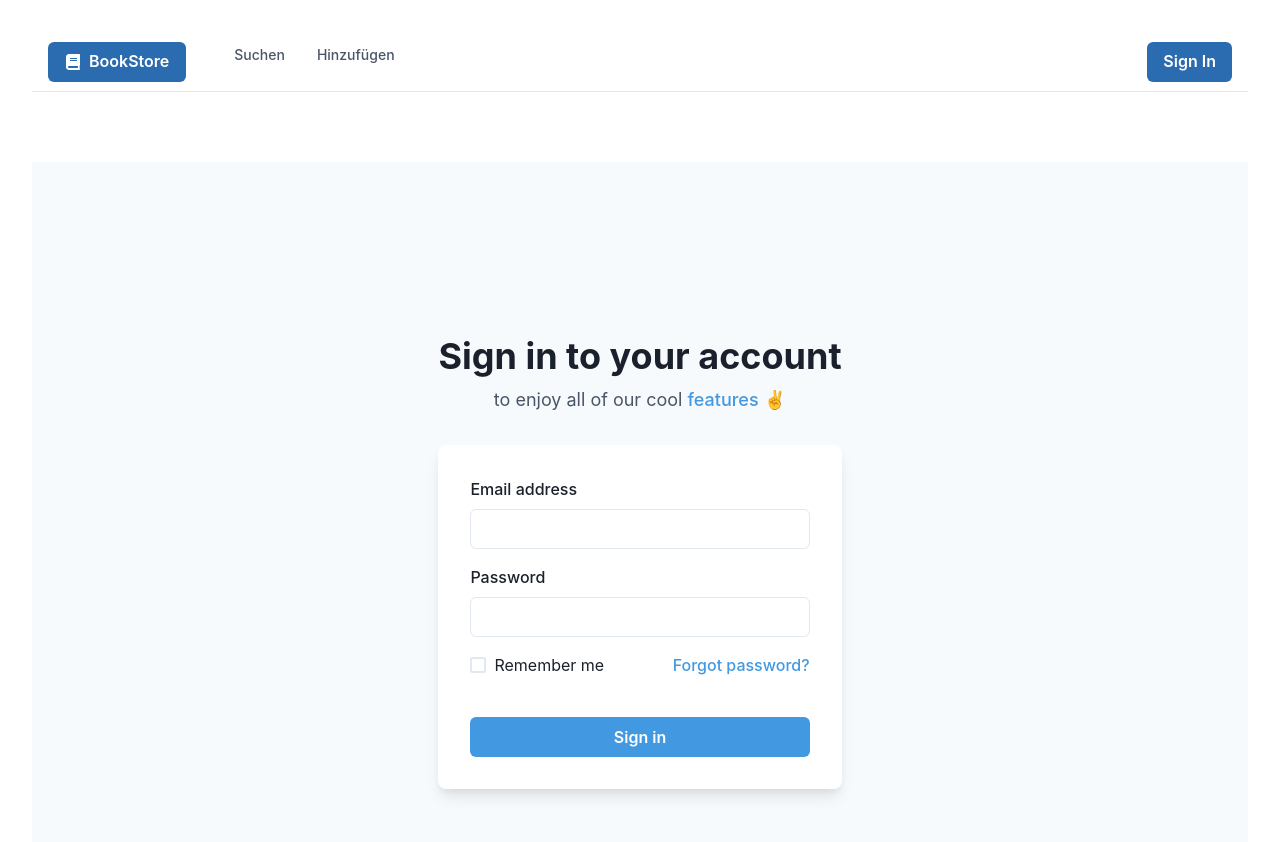
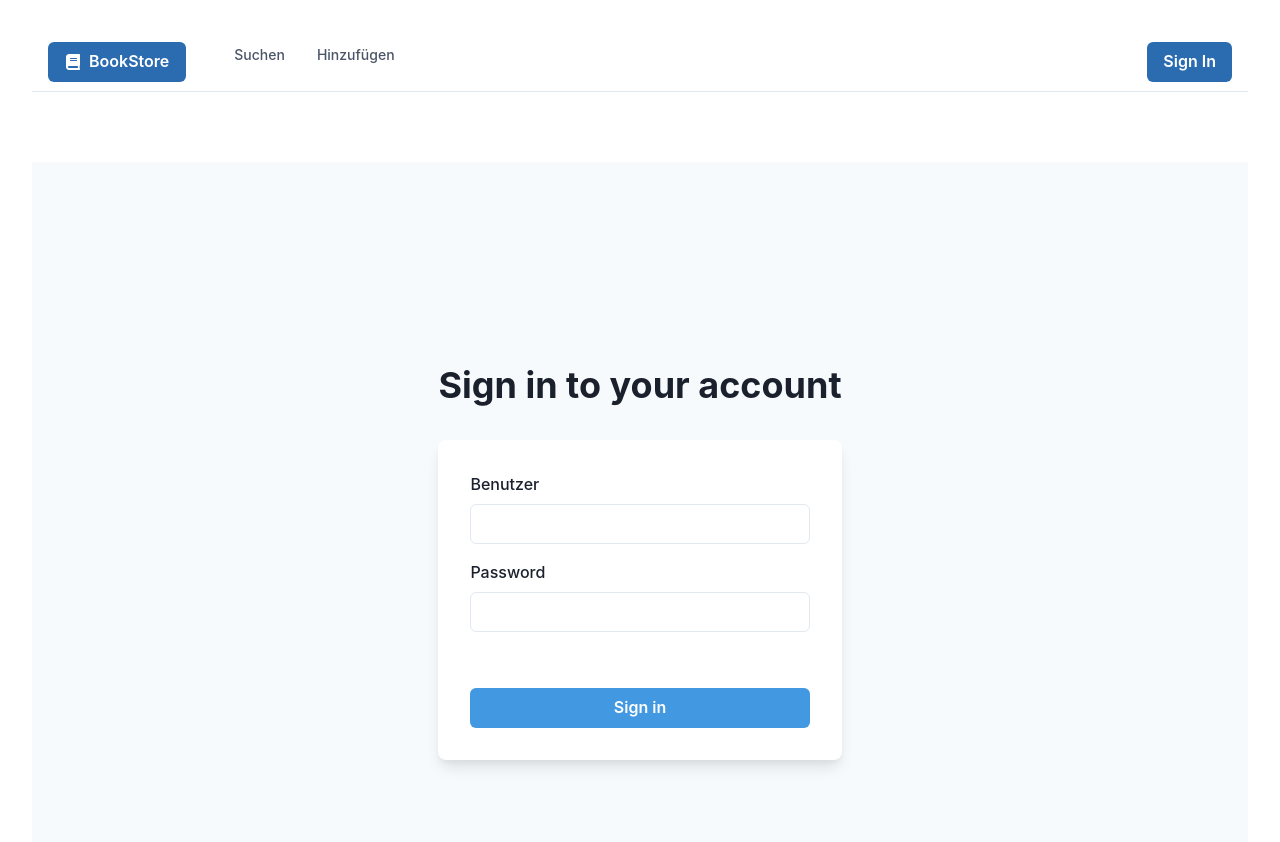
Before and after one commit to MarcoC567/buchweb, a React (Vite) app: page /login in a window 1280 px wide. Shown: the top 842 px of the page. Built offline with nearby package versions, Linux system fonts and the light colour scheme.

Commit message:
bug fixed bei Search, login hinzugefügt

```diff
--- a/package.json
+++ b/package.json
@@ -16,6 +16,7 @@
     "@emotion/styled": "11.11.5",
     "axios": "1.7.2",
     "framer-motion": "11.2.6",
+    "keycloak-js": "25.0.0",
     "react": "^18.2.0",
     "react-dom": "^18.2.0",
     "react-icons": "5.2.1",
@@ -25,6 +26,7 @@
   "devDependencies": {
     "@types/react": "18.3.3",
     "@types/react-dom": "18.3.0",
+    "@types/react-router-dom": "5.3.3",
     "@vitejs/plugin-react": "^4.2.1",
     "eslint": "^8.57.0",
     "eslint-plugin-react": "^7.34.1",
--- /dev/null
+++ b/src/components/header/login.jsx
@@ -0,0 +1,102 @@
+import { useState } from "react";
+import {
+  Flex,
+  Box,
+  FormControl,
+  FormLabel,
+  Input,
+  Stack,
+  Button,
+  Heading,
+  Text,
+  useColorModeValue,
+} from "@chakra-ui/react";
+import { useNavigate } from "react-router-dom";
+import { useAuth } from "../provider/useAuth.js";
+
+const Login = () => {
+  const { login } = useAuth();
+  const [benutzer, setBenutzer] = useState("");
+  const [password, setPassword] = useState("");
+  const navigate = useNavigate();
+  const [errorMessage, setErrorMessage] = useState("");
+
+  const handleLogin = async () => {
+    try {
+      setErrorMessage("");
+      const success = await login(benutzer, password);
+      if (success) {
+        navigate("/");
+      } else {
+        setErrorMessage("Invalid user or password. Please try again.");
+      }
+    } catch (error) {
+      console.error(error);
+      setErrorMessage("An error occurred during login.");
+    }
+  };
+
+  return (
+    <Flex
+      minH={"100vh"}
+      align={"center"}
+      justify={"center"}
+      bg={useColorModeValue("gray.50", "gray.800")}
+    >
+      <Stack spacing={8} mx={"auto"} maxW={"lg"} py={12} px={6}>
+        <Stack align={"center"}>
+          <Heading fontSize={"4xl"}>Sign in to your account</Heading>
+        </Stack>
+        <Box
+          rounded={"lg"}
+          bg={useColorModeValue("white", "gray.700")}
+          boxShadow={"lg"}
+          p={8}
+        >
+          <Stack spacing={4}>
+            <FormControl id="benutzer">
+              <FormLabel>Benutzer</FormLabel>
+              <Input
+                type="benutzer"
+                value={benutzer}
+                onChange={(e) => setBenutzer(e.target.value)}
+              />
+            </FormControl>
+            <FormControl id="password">
+              <FormLabel>Password</FormLabel>
+              <Input
+                type="password"
+                value={password}
+                onChange={(e) => setPassword(e.target.value)}
+              />
+            </FormControl>
+            <Stack spacing={10}>
+              <Stack
+                direction={{ base: "column", sm: "row" }}
+                align={"start"}
+                justify={"space-between"}
+              ></Stack>
+              <Button
+                bg={"blue.400"}
+                color={"white"}
+                _hover={{
+                  bg: "blue.500",
+                }}
+                onClick={handleLogin}
+              >
+                Sign in
+              </Button>
+              {errorMessage && (
+                <Text color="red.500" fontSize="sm">
+                  {errorMessage}
+                </Text>
+              )}
+            </Stack>
+          </Stack>
+        </Box>
+      </Stack>
+    </Flex>
+  );
+};
+
+export default Login;
--- a/src/components/header/login.tsx
+++ /dev/null
@@ -1,67 +0,0 @@
-import React from "react";
-import {
-    Flex,
-    Box,
-    FormControl,
-    FormLabel,
-    Input,
-    Checkbox,
-    Stack,
-    Link,
-    Button,
-    Heading,
-    Text,
-    useColorModeValue,
-  } from '@chakra-ui/react';
-
-  export default function SimpleCard() {
-    return (
-      <Flex
-        minH={'100vh'}
-        align={'center'}
-        justify={'center'}
-        bg={useColorModeValue('gray.50', 'gray.800')}>
-        <Stack spacing={8} mx={'auto'} maxW={'lg'} py={12} px={6}>
-          <Stack align={'center'}>
-            <Heading fontSize={'4xl'}>Sign in to your account</Heading>
-            <Text fontSize={'lg'} color={'gray.600'}>
-              to enjoy all of our cool <Link color={'blue.400'}>features</Link> ✌️
-            </Text>
-          </Stack>
-          <Box
-            rounded={'lg'}
-            bg={useColorModeValue('white', 'gray.700')}
-            boxShadow={'lg'}
-            p={8}>
-            <Stack spacing={4}>
-              <FormControl id="email">
-                <FormLabel>Email address</FormLabel>
-                <Input type="email" />
-              </FormControl>
-              <FormControl id="password">
-                <FormLabel>Password</FormLabel>
-                <Input type="password" />
-              </FormControl>
-              <Stack spacing={10}>
-                <Stack
-                  direction={{ base: 'column', sm: 'row' }}
-                  align={'start'}
-                  justify={'space-between'}>
-                  <Checkbox>Remember me</Checkbox>
-                  <Link color={'blue.400'}>Forgot password?</Link>
-                </Stack>
-                <Button
-                  bg={'blue.400'}
-                  color={'white'}
-                  _hover={{
-                    bg: 'blue.500',
-                  }}>
-                  Sign in
-                </Button>
-              </Stack>
-            </Stack>
-          </Box>
-        </Stack>
-      </Flex>
-    );
-  }
--- a/src/components/main/SearchBook.jsx
+++ b/src/components/main/SearchBook.jsx
@@ -1,9 +1,9 @@
 import axios from "axios";
-import { /* useContext,*/ useEffect, useState } from "react";
+import {  useContext, useEffect, useState } from "react";
 import { useNavigate } from "react-router-dom";
 
 import SearchForm from "../form/SearchBookForm";
-//import { AuthContext } from '../provider/AuthProvider';
+import { AuthContext } from '../provider/AuthProvider';
 
 const BookSearch = () => {
   const [buchData, setBuchData] = useState([]);
@@ -13,10 +13,10 @@ const BookSearch = () => {
   const [ratingOptions, setRatingOptions] = useState([]);
   const [isJavaScript, setIsJavaScript] = useState(false);
   const [isTypeScript, setIsTypeScript] = useState(false);
-  const [selectedBookFormat, setselectedBookFormat] = useState("");
+  const [selectedBookFormat, setSelectedBookFormat] = useState("");
   const [searchError, setSearchError] = useState(false);
   const [showTable, setShowTable] = useState(false);
-  // const { cToken } = useContext(AuthContext);
+   const { cToken } = useContext(AuthContext);
   const navigate = useNavigate();
 
   function getIdFromLinks(_links) {
@@ -116,7 +116,7 @@ const BookSearch = () => {
     navigate(`/details/${params.row.id}`);
   };
 
-  /*const handleDeleteRow = async (id, cToken) => {
+  const handleDeleteRow = async (id, cToken) => {
       try {
         if (!cToken) {
           throw new Error('No token available');
@@ -141,7 +141,7 @@ const BookSearch = () => {
       } catch (error) {
         console.error('Error deleting book:', error);
       }
-    };*/
+    };
 
   const handleReset = () => {
     setSearchIsbn("");
@@ -149,7 +149,7 @@ const BookSearch = () => {
     setSelectedRatingOption("");
     setIsJavaScript(false);
     setIsTypeScript(false);
-    setselectedBookFormat("");
+    setSelectedBookFormat("");
   };
 
   return (
@@ -167,13 +167,13 @@ const BookSearch = () => {
         isTypeScript={isTypeScript}
         setIsTypeScript={setIsTypeScript}
         selectedBookFormat={selectedBookFormat}
-        setselectedBookFormat={setselectedBookFormat}
+        setSelectedBookFormat={setSelectedBookFormat}
         handleSearch={handleSearch}
         searchError={searchError}
         showTable={showTable}
         navigateToDetails={navigateToDetails}
-        //   handleDeleteRow={handleDeleteRow}
-        //   cToken={cToken}
+           handleDeleteRow={handleDeleteRow}
+           cToken={cToken}
         buchDataWithUniqueId={buchDataWithUniqueId}
         handleReset={handleReset}
       />
--- a/src/main.jsx
+++ b/src/main.jsx
@@ -3,11 +3,14 @@ import ReactDOM from 'react-dom/client'
 import App from './App.jsx'
 import './index.css'
 import { ChakraProvider } from '@chakra-ui/react'
+import { AuthProvider } from './components/provider/AuthProvider.jsx'
 
 ReactDOM.createRoot(document.getElementById('root')).render(
   <React.StrictMode>
     <ChakraProvider>
-     <App />
+      <AuthProvider>
+        <App />
+     </AuthProvider>
      </ChakraProvider>
-  </React.StrictMode>,
-)
+  </React.StrictMode>
+);
```
Also changed, not shown: src/App.jsx (+5 -2 lines), src/components/form/SearchBookForm.jsx (+24 -21 lines), src/components/main/Forbidden.jsx (added, +7 -0 lines), 1 other file (tests, documents, lock files or other folders).
